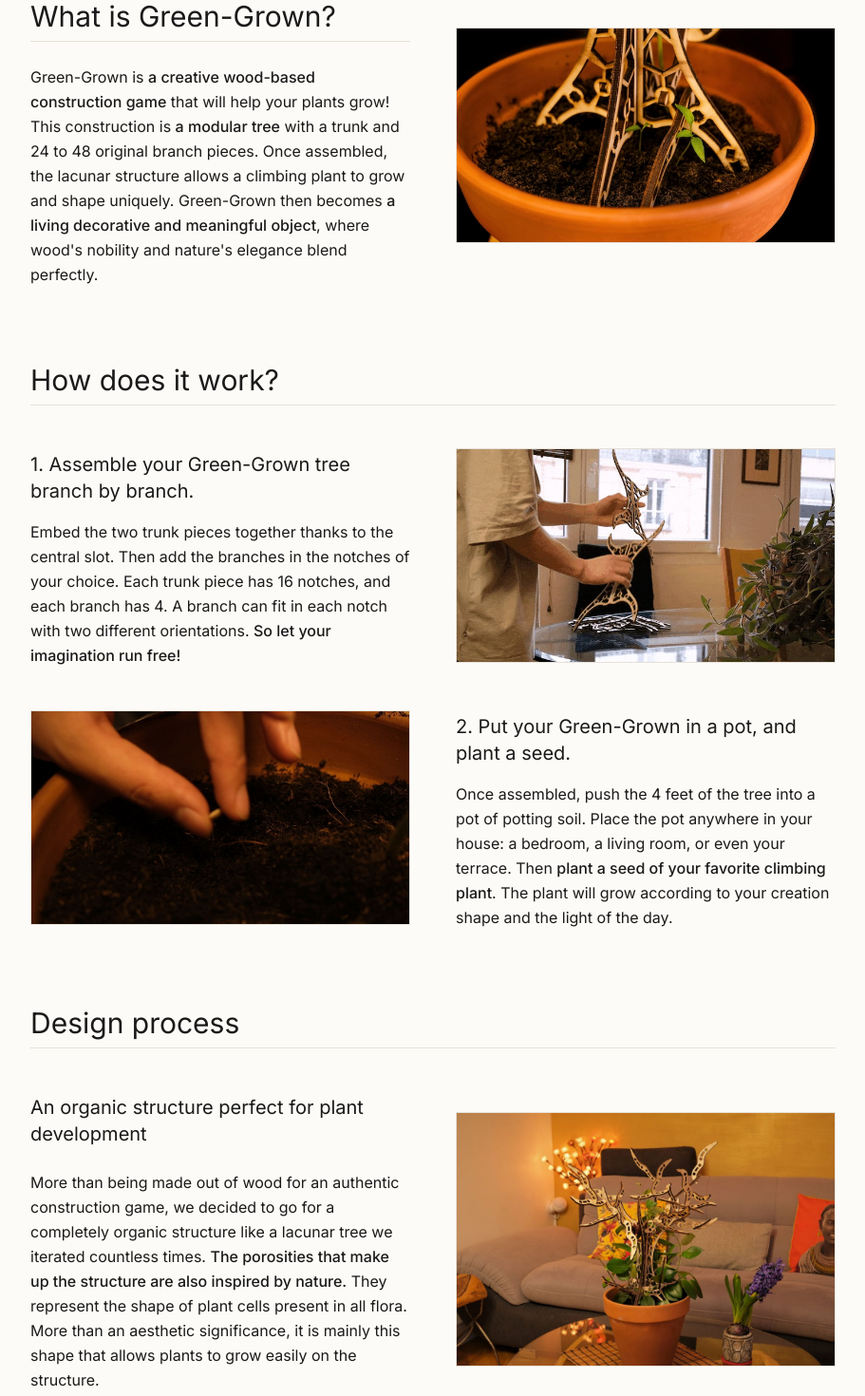
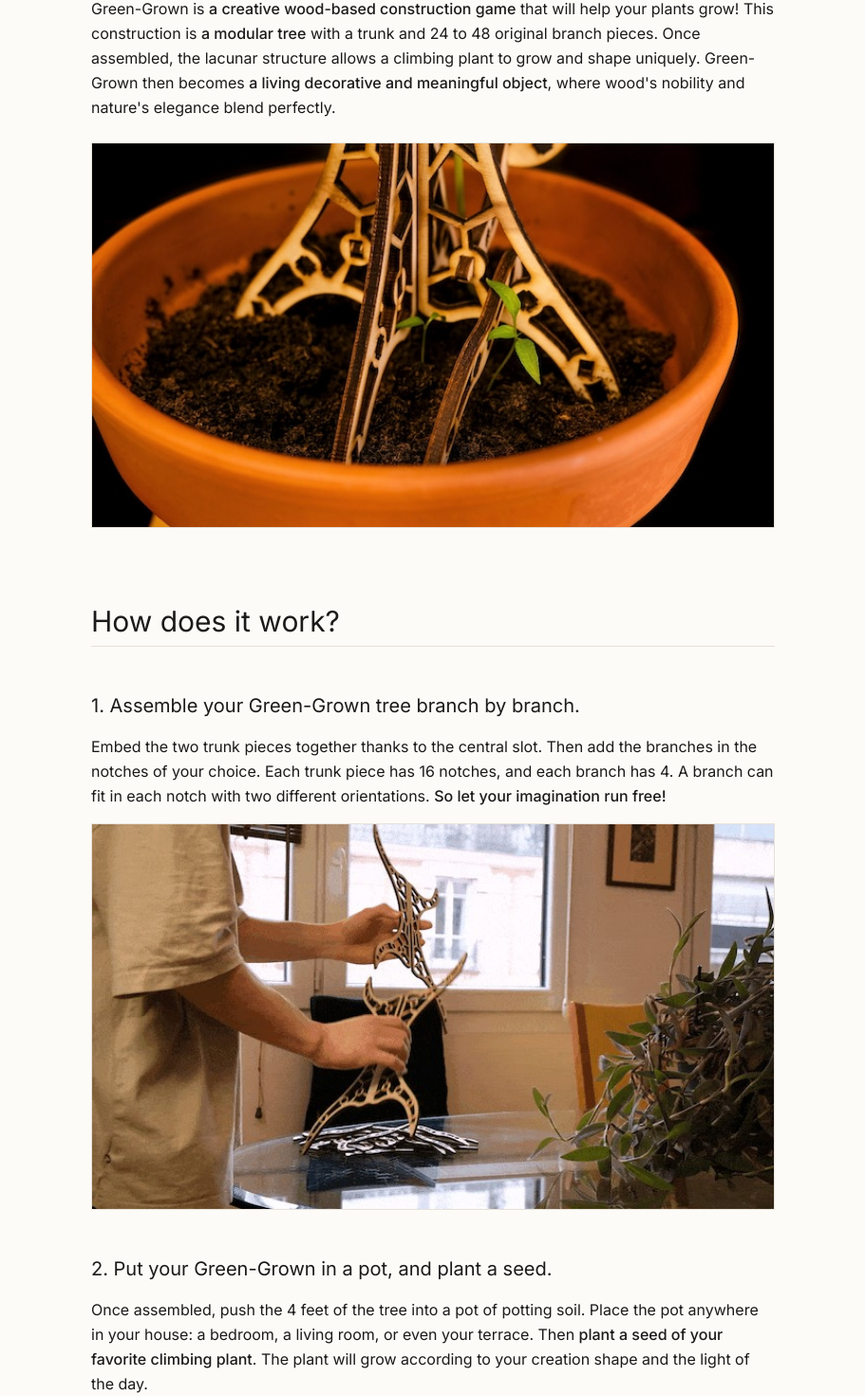
Before and after one commit to VivienP/personal-website, a React (Vite) app: page /projects/green-grown in a window 1280 px wide. Shown: the part 982-2452 px from the top of the page at 95% size, without its empty margins (184-1095 px from the left). Built offline with nearby package versions, Linux system fonts and the light colour scheme; a web font is replaced by a local one.

Commit message:
refactor(green-grown): single reading column instead of alternating two-column rows
Pilot for the project pages. Headings, paragraphs and photos share one 720px column; each photo sits under the text it illustrates and declares its real dimensions. Copy unchanged.

```diff
--- a/src/articles/GreenGrown.jsx
+++ b/src/articles/GreenGrown.jsx
@@ -6,7 +6,7 @@ import SEO from '../components/SEO';
 
 const GreenGrown = () => {
     return (
-        <ArticleLayout backTo="/" backLabel="Back">
+        <ArticleLayout backTo="/" backLabel="Back" width="narrow">
             <SEO
                 title="Green-Grown: A Creative Plant-Stake Construction Game | Vivien Perrelle"
                 description="A modular, wood-based construction game that lets a climbing plant grow into a unique living shape. Designed, manufactured, and crowdfunded on Kickstarter."
@@ -40,7 +40,6 @@ const GreenGrown = () => {
                 </p>
             </header>
 
-            {/* YouTube — full width */}
             <div className="w-full aspect-video border border-border-subtle mb-16 bg-black">
                 <iframe
                     src="https://www.youtube.com/embed/MrNn01fSzkw"
@@ -54,24 +53,23 @@ const GreenGrown = () => {
                 />
             </div>
 
+            {/* One reading column: every heading, paragraph and photo shares the same
+                left and right edges, and a photo sits under the text it illustrates. */}
             <div className="text-primary max-w-none space-y-16 font-normal leading-relaxed">
 
                 {/* What is Green-Grown? */}
-                <section className="grid grid-cols-1 md:grid-cols-2 gap-12 items-center">
-                    <div className="space-y-6">
+                <section className="space-y-6">
                     <h2 className="text-2xl md:text-3xl font-normal text-primary pt-4 pb-2 border-b border-border-subtle">What is Green-Grown?</h2>
                     <p>
                         Green-Grown is <span className="font-medium text-primary">a creative wood-based construction game</span> that will help your plants grow! This construction is <span className="font-medium text-primary">a modular tree</span> with a trunk and 24 to 48 original branch pieces. Once assembled, the lacunar structure allows a climbing plant to grow and shape uniquely. Green-Grown then becomes <span className="font-medium text-primary">a living decorative and meaningful object</span>, where wood's nobility and nature's elegance blend perfectly.
                     </p>
-                    </div>
-                    <Img src="/green-grown/5.jpeg" alt="Green-Grown structure detail" />
+                    <Img src="/green-grown/5.jpeg" alt="Green-Grown structure detail" width={680} height={383} />
                 </section>
 
                 {/* How does it work? */}
                 <section className="space-y-10">
                     <h2 className="text-2xl md:text-3xl font-normal text-primary pt-4 pb-2 border-b border-border-subtle">How does it work?</h2>
 
-                    <div className="grid grid-cols-1 md:grid-cols-2 gap-12 items-center">
                     <div className="space-y-4">
                         <h3 className="text-lg md:text-xl font-normal text-primary pt-2">
                             1. Assemble your Green-Grown tree branch by branch.
@@ -79,20 +77,17 @@ const GreenGrown = () => {
                         <p>
                             Embed the two trunk pieces together thanks to the central slot. Then add the branches in the notches of your choice. Each trunk piece has 16 notches, and each branch has 4. A branch can fit in each notch with two different orientations. <span className="font-medium text-primary">So let your imagination run free!</span>
                         </p>
-                        </div>
-                        <Img src="/green-grown/3-bis.jpg" alt="Assembling the Green-Grown tree branch by branch" />
+                        <Img src="/green-grown/3-bis.jpg" alt="Assembling the Green-Grown tree branch by branch" width={680} height={383} />
                     </div>
 
-                    <div className="grid grid-cols-1 md:grid-cols-2 gap-12 items-center">
-                        <Img src="/green-grown/6-bis.jpg" alt="Green-Grown placed in a pot with a planted seed" />
-                        <div className="space-y-4 order-first md:order-last">
+                    <div className="space-y-4">
                         <h3 className="text-lg md:text-xl font-normal text-primary pt-2">
                             2. Put your Green-Grown in a pot, and plant a seed.
                         </h3>
                         <p>
                             Once assembled, push the 4 feet of the tree into a pot of potting soil. Place the pot anywhere in your house: a bedroom, a living room, or even your terrace. Then <span className="font-medium text-primary">plant a seed of your favorite climbing plant</span>. The plant will grow according to your creation shape and the light of the day.
                         </p>
-                        </div>
+                        <Img src="/green-grown/6-bis.jpg" alt="Green-Grown placed in a pot with a planted seed" width={1344} height={756} />
                     </div>
                 </section>
 
@@ -100,31 +95,27 @@ const GreenGrown = () => {
                 <section className="space-y-10">
                     <h2 className="text-2xl md:text-3xl font-normal text-primary pt-4 pb-2 border-b border-border-subtle">Design process</h2>
 
-                    <div className="grid grid-cols-1 md:grid-cols-2 gap-12 items-center">
-                        <div className="space-y-6">
+                    <div className="space-y-4">
                         <h3 className="text-lg md:text-xl font-normal text-primary pt-2">An organic structure perfect for plant development</h3>
                         <p>
                             More than being made out of wood for an authentic construction game, we decided to go for a completely organic structure like a lacunar tree we iterated countless times. <span className="font-medium text-primary">The porosities that make up the structure are also inspired by nature.</span> They represent the shape of plant cells present in all flora. More than an aesthetic significance, it is mainly this shape that allows plants to grow easily on the structure.
                         </p>
-                        </div>
-                        <Img src="/green-grown/7.jpg" alt="Organic, lacunar structure inspired by plant cells" />
+                        <Img src="/green-grown/7.jpg" alt="Organic, lacunar structure inspired by plant cells" width={1080} height={720} />
                     </div>
 
-                    <div className="space-y-6">
+                    <div className="space-y-4">
                         <h3 className="text-lg md:text-xl font-normal text-primary pt-2">Shapes limited by creativity</h3>
                         <p>
                             We wanted an easy-to-use product that is accessible to young children and allows numerous complex shapes in the image of nature. The "L" shaped branches' and the multiple notches allow for countless structure possibilities. <span className="font-medium text-primary">Symmetrical or off-center, vertical or horizontal, orderly or chaotic.</span>
                         </p>
                     </div>
 
-                    <div className="grid grid-cols-1 md:grid-cols-2 gap-12 items-center">
-                        <Img src="/green-grown/8.jpeg" alt="Different Green-Grown shape possibilities" />
-                        <div className="space-y-6 order-first md:order-last">
+                    <div className="space-y-4">
                         <h3 className="text-lg md:text-xl font-normal text-primary pt-2">A new look at nature</h3>
                         <p>
                             Green-Grown is an educational, fun, and manual game that requires careful assembly. Once built, it is a personal and affective object that makes us aware of <span className="font-medium text-primary">the fragility of nature</span> and the need to take care of it. This atypical decorative object highlights the details of the plant world to draw our gaze to our environment again.
                         </p>
-                        </div>
+                        <Img src="/green-grown/8.jpeg" alt="Different Green-Grown shape possibilities" width={680} height={453} />
                     </div>
                 </section>
 
```
Lines whose indentation alone changed are shown as unchanged.
